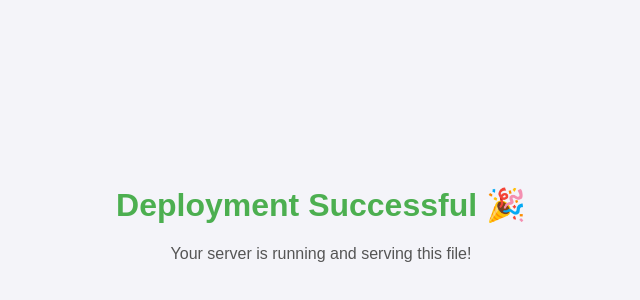
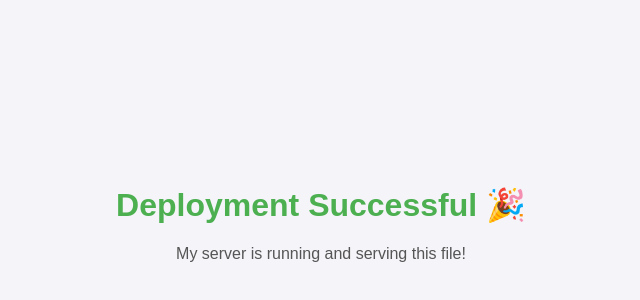
Before and after one commit to geonub/deploy_test, a website: page index.html in a window 1280 px wide. Shown: the part 178-478 px from the top of the page, 319-959 px from the left. Drawn offline with Linux system fonts and the light colour scheme.

Commit message:
pipeline test

```diff
--- a/index.html
+++ b/index.html
@@ -31,7 +31,7 @@
 <body>
     <div class="container">
         <h1> Deployment Successful 🎉</h1>
-        <p>Your server is running and serving this file!</p>
+        <p>My server is running and serving this file!</p>
     </div>
 </body>
 </html>
```
